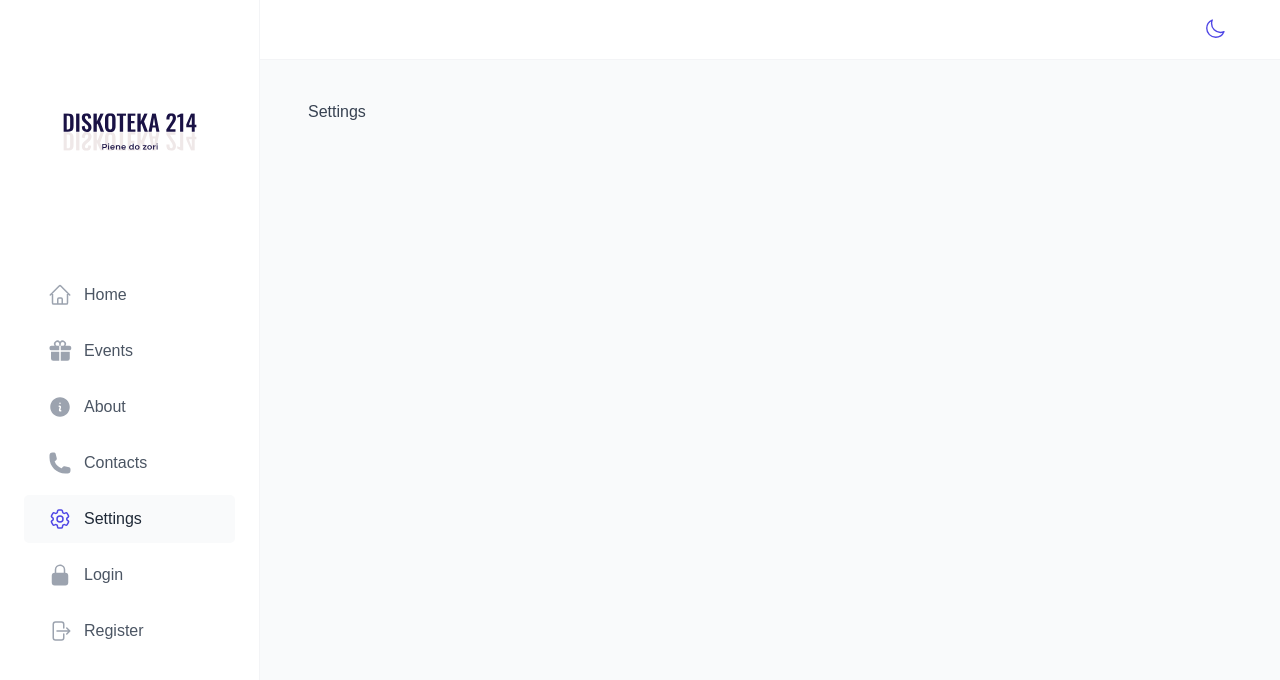
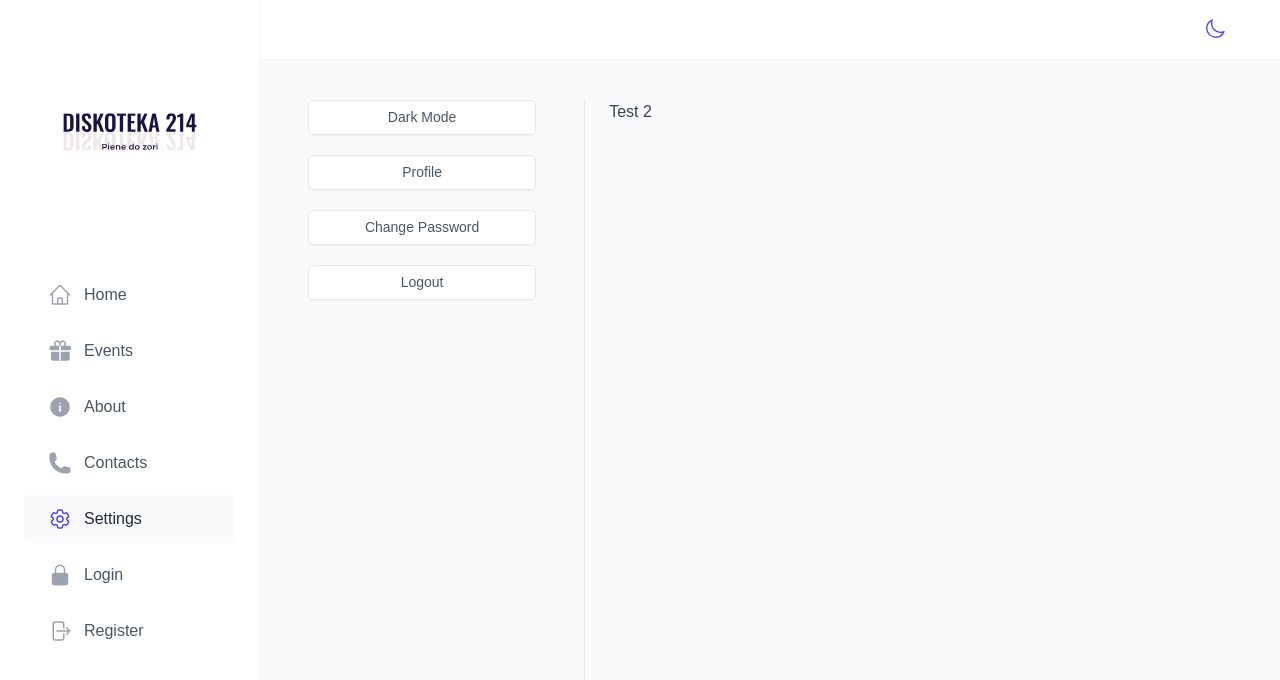
Before and after one commit to DenisHristov12/Diskoteka214, a React (Vite) app: page /settings in a window 1280 px wide. Shown: the top 680 px of the page. Built offline with nearby package versions, Linux system fonts and the light colour scheme.

Commit message:
beta settings layout

```diff
--- a/src/pages/Settings.jsx
+++ b/src/pages/Settings.jsx
@@ -1,5 +1,20 @@
+import styled from 'styled-components';
+import SettingsMenu from '../ui/SettingsMenu';
+
+const SettingsLayout = styled.div`
+  /* padding: 0; */
+  display: grid;
+  grid-template-columns: 30% 1fr;
+  gap: 2.4rem;
+`;
+
 function Settings() {
-  return <div>Settings</div>;
+  return (
+    <SettingsLayout>
+      <SettingsMenu />
+      <p>Test 2</p>
+    </SettingsLayout>
+  );
 }
 
 export default Settings;
--- /dev/null
+++ b/src/ui/SettingsMenu.jsx
@@ -0,0 +1,40 @@
+import styled from 'styled-components';
+import Button from './Button';
+
+const StyledMenu = styled.ul`
+  padding-right: 4.8rem;
+  display: flex;
+  flex-direction: column;
+  gap: 2rem;
+  height: 75vh;
+  border-right: 1px solid var(--color-grey-200);
+`;
+
+function SettingsMenu() {
+  return (
+    <StyledMenu>
+      <li>
+        <Button size='fullWidth' variation='secondary'>
+          Dark mode
+        </Button>
+      </li>
+      <li>
+        <Button size='fullWidth' variation='secondary'>
+          Profile
+        </Button>
+      </li>
+      <li>
+        <Button size='fullWidth' variation='secondary'>
+          Change password
+        </Button>
+      </li>
+      <li>
+        <Button size='fullWidth' variation='secondary'>
+          Logout
+        </Button>
+      </li>
+    </StyledMenu>
+  );
+}
+
+export default SettingsMenu;
```
